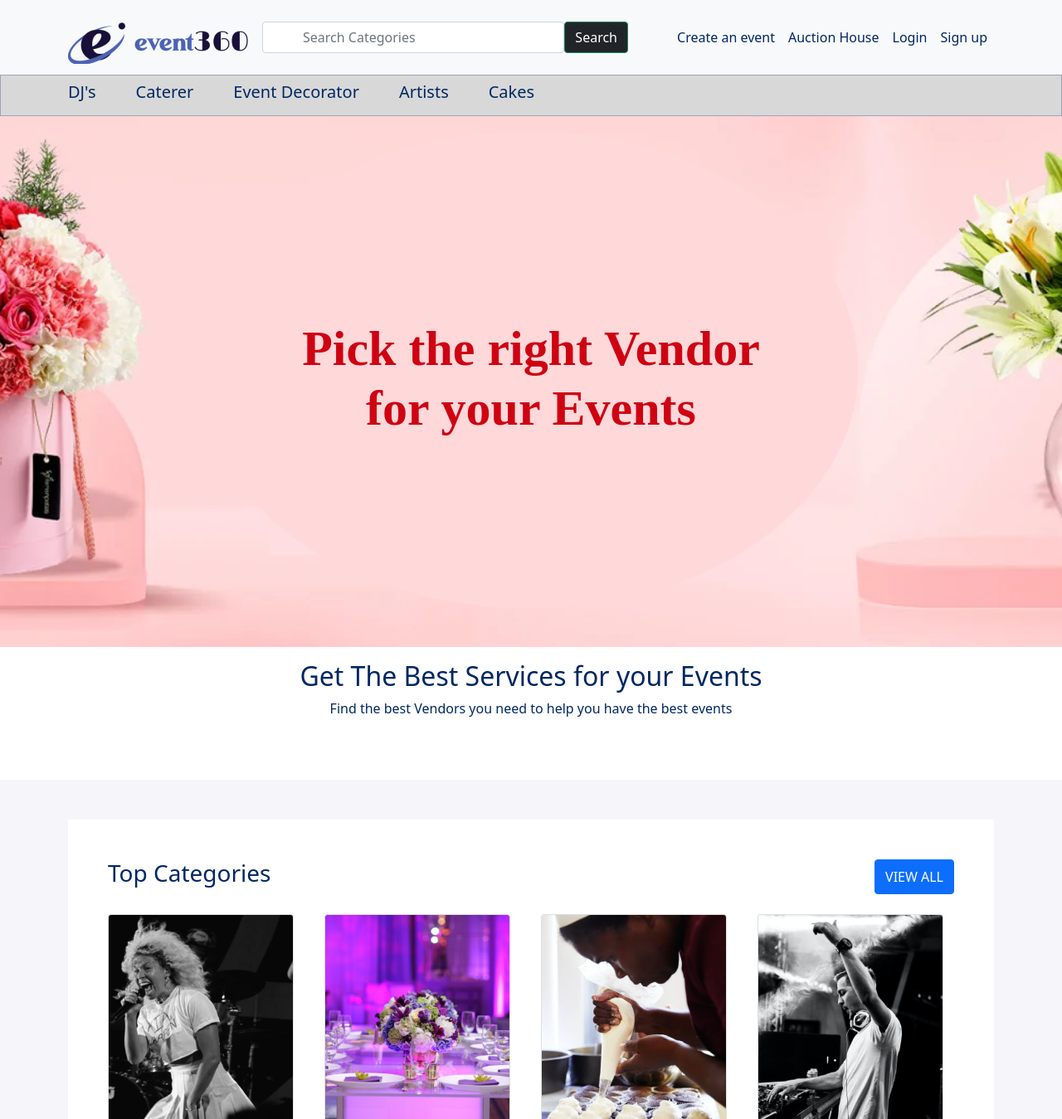
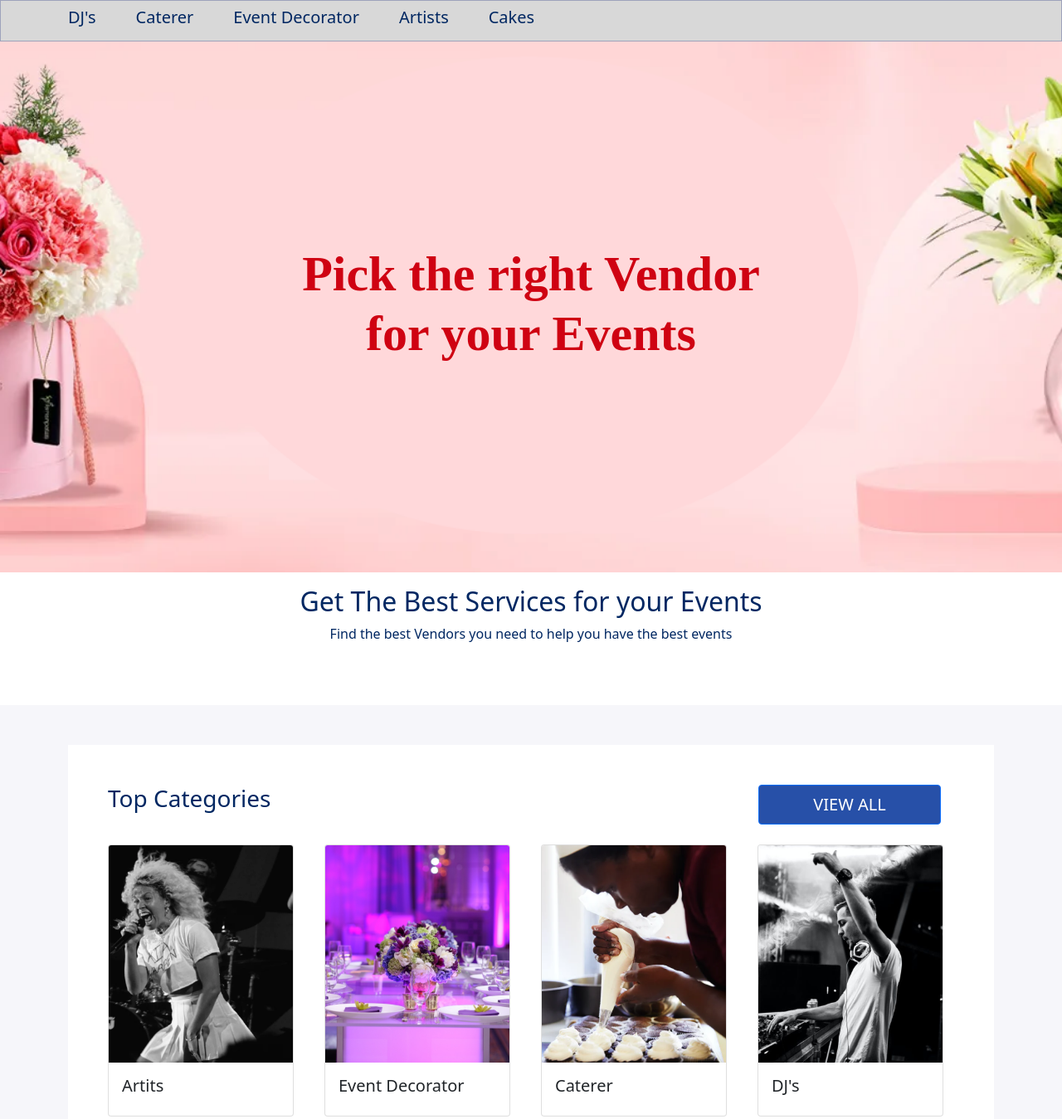
Before and after one commit to Ayobami-S-O/new-vendor-list-rough, a plain HTML site: page index.html in a window 1280 px wide. Shown: the top 1349 px of the page at 83% size. Drawn offline with Linux system fonts and the light colour scheme.

Commit message:
ch: worked on responsiveness

```diff
--- a/css/vendor-list.css
+++ b/css/vendor-list.css
@@ -72,6 +72,14 @@
     .main-header .header-list h5{
         font-size: 14px;
     }
+
+    #vendor-category-section .vendor-category .top-category, #top-vendor-section .top-vendor .top-vendor-text{
+        flex-direction: column;
+
+       }
+       #vendor-category-section .vendor-category .top-category .category-btn{
+           margin-top: 5px;
+       }
 }
 
 @media(max-width:376px){
@@ -84,4 +92,12 @@
         font-size: 12px;
         margin-right: 14px !important;
     }
+
+    #vendor-category-section .vendor-category .top-category, #top-vendor-section .top-vendor .top-vendor-text{
+     flex-direction: column;
+
+    }
+    #vendor-category-section .vendor-category .top-category .category-btn{
+        margin-top: 5px;
+    }
 }
--- a/index.html
+++ b/index.html
@@ -9,37 +9,8 @@
     <title>Vendors List</title>
 </head>
 <body>
-    <nav class="navbar navbar-expand-lg bg-light">
-        <div class="container">
-          <a class="navbar-brand" href="#"><img src="img/event logo.png" alt="event logo"></a>
-          <button class="navbar-toggler" type="button" data-bs-toggle="collapse" data-bs-target="#navbarSupportedContent" aria-controls="navbarSupportedContent" aria-expanded="false" aria-label="Toggle navigation">
-            <span class="navbar-toggler-icon"></span>
-          </button>
-          <div class="collapse navbar-collapse" id="navbarSupportedContent">
-            <form class="d-flex search-role" role="search">
-                <input class="form-control ps-5" type="search" placeholder="Search Categories" aria-label="Search">
-                <button class="btn btn-outline-success text-white bg-dark" type="submit">Search</button>
-              </form>
-            <ul class="navbar-nav ms-auto mb-2 mb-lg-0">
-              <li class="nav-item">
-                <a class="nav-link active" aria-current="page" href="#">Create an event</a>
-              </li>
-              <li class="nav-item">
-                <a class="nav-link" href="#">Auction House</a>
-              </li>
-              <li class="nav-item">
-                <a class="nav-link" href="#">Login</a>
-              </li>
-              <li class="nav-item">
-                <a class="nav-link" href="#">Sign up</a>
-              </li>
-            </ul>
 
-          </div>
-        </div>
-      </nav>
-
-      <header class="main-header d-flex py-2">
+      <section class="main-header d-flex py-2">
         <div class="container">
          <div class="header-list d-flex">
            <h5 class="me-5">DJ's</h5>
@@ -49,7 +20,7 @@
            <h5 class="me-5">Cakes</h5>
          </div>
         </div>
-      </header>
+     </section>
 
       <!-- vendor section -->
       <section id="vendor-section">
@@ -70,7 +41,11 @@
           <div class="vendor-category py-5 bg-white">
             <div class="top-category d-flex mb-4 px-5">
               <h3>Top Categories</h3>
-              <button class="btn btn-primary btn-large text-white ms-auto">VIEW ALL</button>
+              <div class="category-btn ms-auto px-3">
+                <a href="#">
+                  <button class="btn btn-primary btn-large text-white py-2 fs-5 ms-auto" style="width: 220px; background: #2750A8;">VIEW ALL</button>
+                </a>
+              </div>
             </div><div class="top-category-image px-5">
               <div class="row">
                 <div class="col-lg-3 col-md-6 col-sm-12 mb-3">
@@ -149,7 +124,11 @@
           <div class="top-vendor bg-white">
             <div class="top-vendor-text d-flex py-3 px-5">
               <h3>Top Categories</h3>
-              <button class="btn btn-primary btn-large text-white ms-auto">VIEW ALL</button>
+              <div class="category-btn ms-auto px-3">
+                <a href="#" class="ms-auto">
+                  <button style="width: 220px; background: #2750A8;" class="btn btn-primary btn-large text-white py-2 fs-5">VIEW ALL</button>
+                 </a>
+              </div>
             </div>
            <div class="top-vendor-image px-5 mb-3">
             <div class="row">
```
Also changed, not shown: vendor-list.html (+12 -33 lines). Lines whose indentation alone changed are shown as unchanged.
